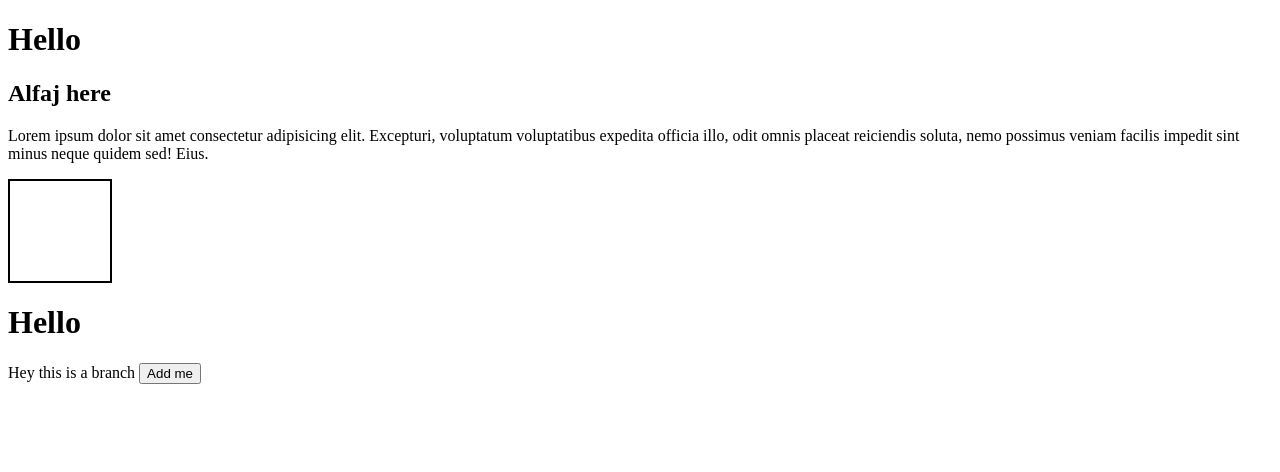
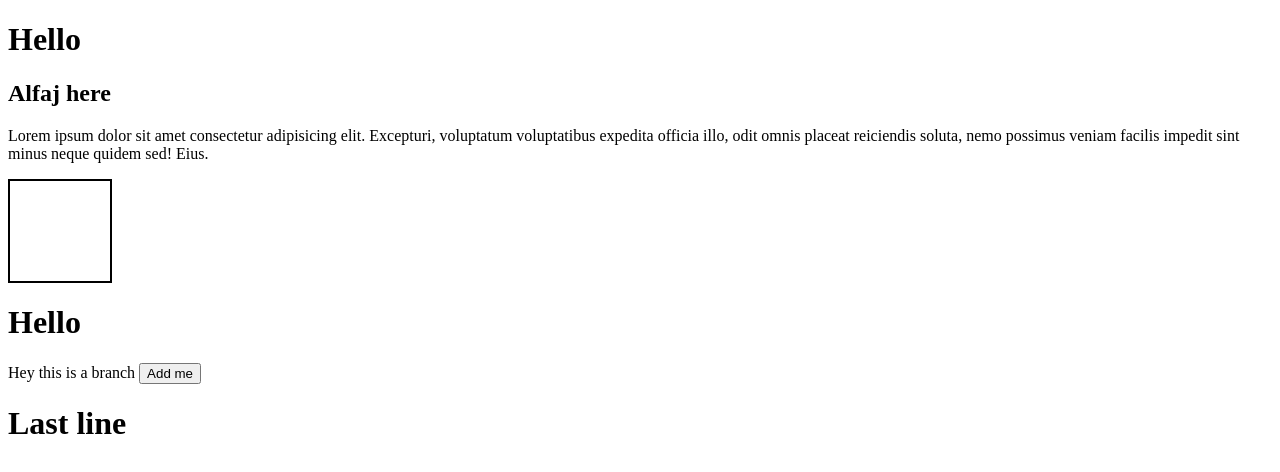
Before and after one commit to Rahul-Rajeevan/B34-demo, a plain HTML site: page index.html in a window 1280 px wide. Drawn offline with Linux system fonts and the light colour scheme.

Commit message:
last line

```diff
--- a/index.html
+++ b/index.html
@@ -22,5 +22,6 @@
     <h1>Hello</h1>
     <span>Hey this is a branch</span>
     <button>Add me</button>
+    <h1>Last line</h1>
 </body>
 </html>
```
